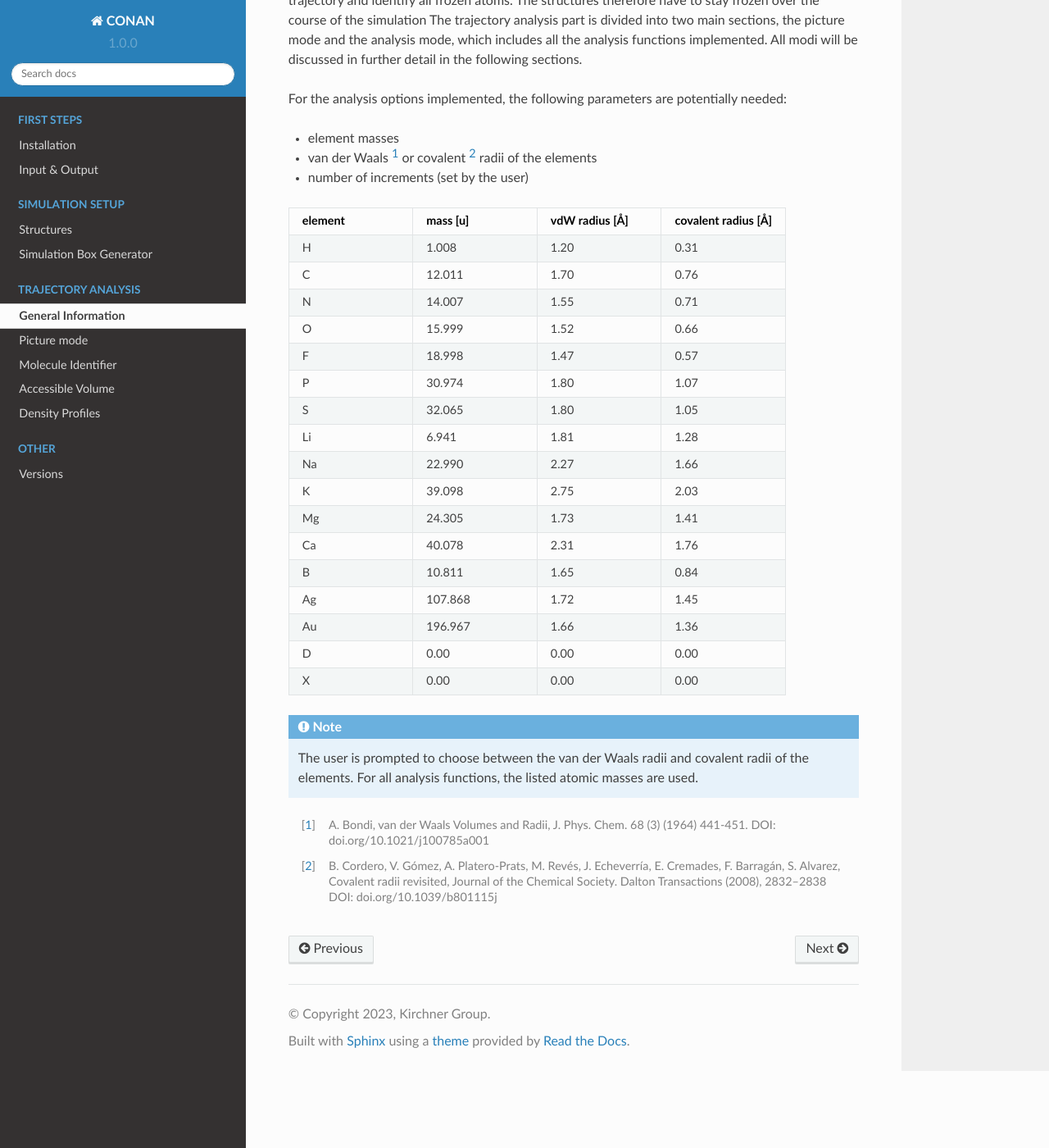
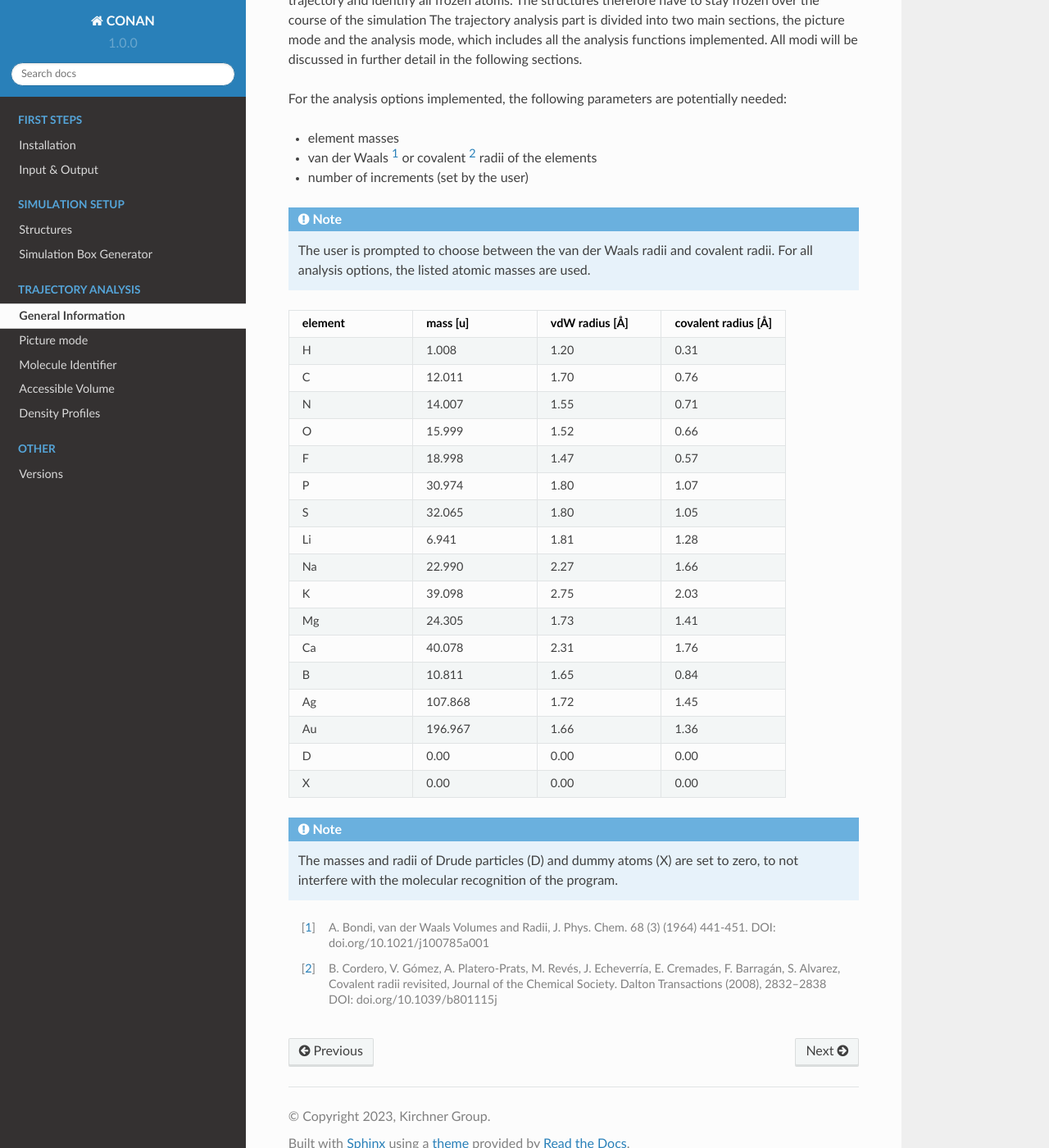
Before and after one commit to kirchners-manta/conan_manual, a Sphinx documentation site: the page built from docs/source/analysis/analysis.rst, in a window 1280 px wide and 1400 px high, scrolled down 532 px. Shown: the whole window at 82% size. Built offline with Sphinx 7.4.7 and the Read the Docs theme 2.0.0, drawn with Linux system fonts in a browser that asks for light colours.

Commit message:
update commenting

```diff
--- a/docs/source/analysis/analysis.rst
+++ b/docs/source/analysis/analysis.rst
@@ -23,6 +23,11 @@ For the analysis options implemented, the following parameters are potentially n
 * element masses
 * van der Waals [1]_ or covalent [2]_ radii of the elements
 * number of increments (set by the user)
+
+.. note::
+
+        The user is prompted to choose between the van der Waals radii and covalent radii.
+        For all analysis options, the listed atomic masses are used.
 
 .. list-table::
    :widths: 25 25 25 25
@@ -103,8 +108,7 @@ For the analysis options implemented, the following parameters are potentially n
 
 .. note::
 
-        The user is prompted to choose between the van der Waals radii and covalent radii of the elements.
-        For all analysis functions, the listed atomic masses are used.
+        The masses and radii of Drude particles (D) and dummy atoms (X) are set to zero, to not interfere with the molecular recognition of the program.
 
 
 .. [1] A. Bondi, van der Waals Volumes and Radii, J. Phys. Chem. 68 (3) (1964) 441-451.
```
